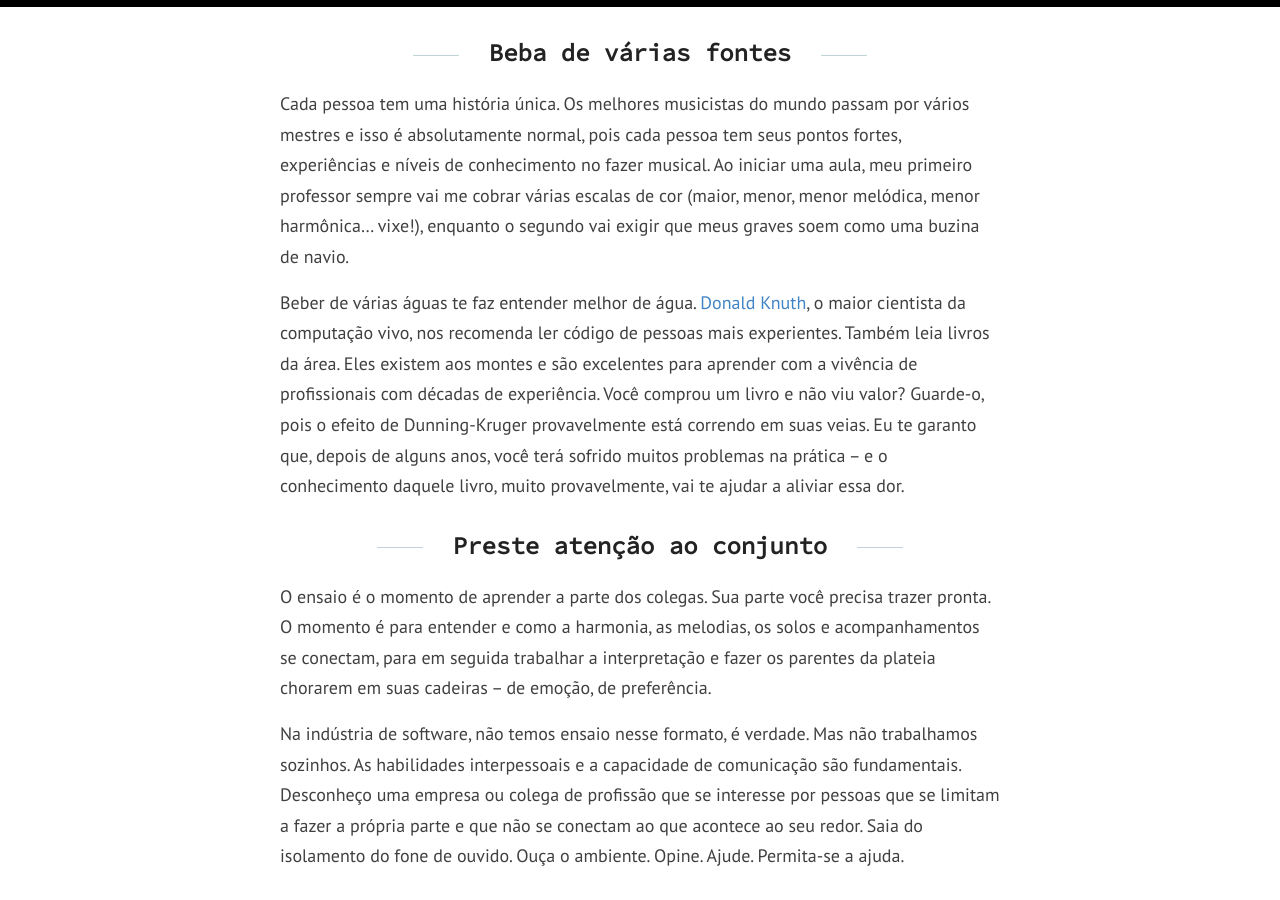
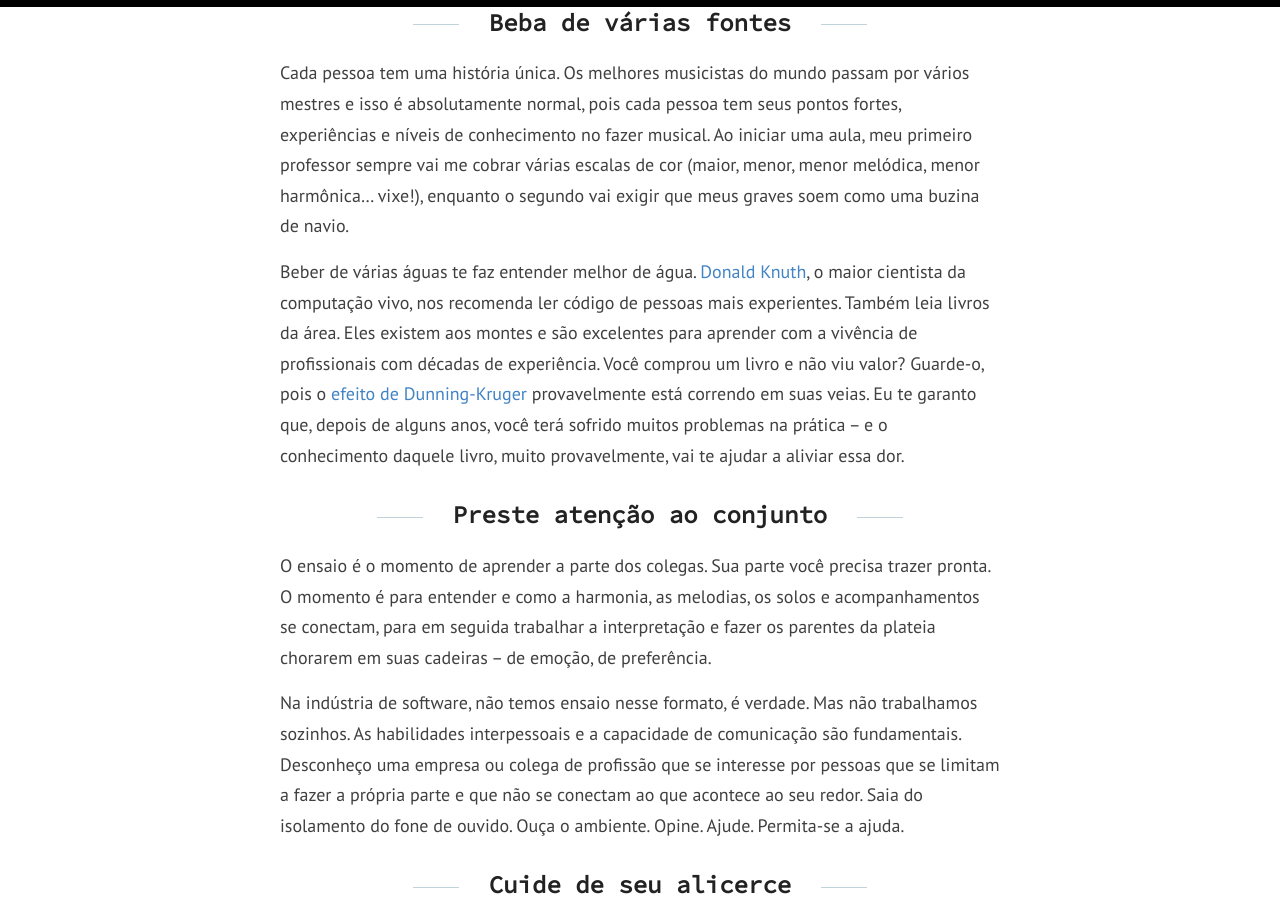
Before and after one commit to edsoncunha/edsoncunha.github.io, a Jekyll site: the page built from _posts/2019-10-16-licoes-da-musica-para-evoluir-no-desenvolvimento-de-software.md, in a window 1280 px wide and 900 px high, scrolled down 3079 px. Built offline with Jekyll 4.4.1, drawn with Linux system fonts in a browser that asks for light colours; comment, search, counter and statistics services are not loaded; part of the change alters nothing that is shown; some of the changed text lies outside the part shown.

```diff
--- a/_posts/2019-10-16-licoes-da-musica-para-evoluir-no-desenvolvimento-de-software.md
+++ b/_posts/2019-10-16-licoes-da-musica-para-evoluir-no-desenvolvimento-de-software.md
@@ -18,7 +18,7 @@ Ninguém toca um solo ou escreve um programa sofisticado com meia dúzia de aula
 
 Como diz aquele clichê, é muito mais transpiração do que inspiração. O que importa não é o tamanho do passo, mas não parar de caminhar. A experiência é adquirida durante a jornada.
 
-Ninguém começa a programar já pendurado em uma IDE. Antes, as pessoas aprendem a interpretar e resolver problemas, estruturar a solução na língua vernacular ou ALGOL, para só depois começar a mexer com código em uma linguagem de programação qualquer. Existe uma extensa caminhada entre o marco zero e a elaboração de arquiteturas de grandes projetos.
+Ninguém começa a programar já pendurado em uma IDE. Antes, as pessoas aprendem a interpretar e resolver problemas, estruturar a solução em português ou ALGOL, para só depois começar a mexer com código em uma linguagem de programação qualquer. Existe uma extensa caminhada entre o marco zero e a elaboração de arquiteturas de grandes projetos.
 
 ## Faça sua musculação
 
@@ -54,7 +54,7 @@ Você está agarrando em um trecho de um livro técnico que não consegue entend
 Cada pessoa tem uma história única. Os melhores musicistas do mundo passam por vários mestres e isso é absolutamente normal, pois cada pessoa tem seus pontos fortes, experiências e níveis de conhecimento no fazer musical. Ao iniciar uma aula, meu primeiro professor sempre vai me cobrar várias escalas de cor (maior, menor, menor melódica, menor harmônica... vixe!), enquanto o segundo vai exigir que meus graves soem como uma buzina de navio.
 
 
-Beber de várias águas te faz entender melhor de água. [Donald Knuth](https://pt.wikipedia.org/wiki/Donald_Knuth), o maior cientista da computação vivo, nos recomenda ler código de pessoas mais experientes. Também leia livros da área. Eles existem aos montes e são excelentes para aprender com a vivência de profissionais com décadas de experiência. Você comprou um livro e não viu valor? Guarde-o, pois o efeito de Dunning-Kruger provavelmente está correndo em suas veias. Eu te garanto que, depois de alguns anos, você terá sofrido muitos problemas na prática -- e o conhecimento daquele livro, muito provavelmente, vai te ajudar a aliviar essa dor.
+Beber de várias águas te faz entender melhor de água. [Donald Knuth](https://pt.wikipedia.org/wiki/Donald_Knuth), o maior cientista da computação vivo, nos recomenda ler código de pessoas mais experientes. Também leia livros da área. Eles existem aos montes e são excelentes para aprender com a vivência de profissionais com décadas de experiência. Você comprou um livro e não viu valor? Guarde-o, pois o [efeito de Dunning-Kruger](https://pt.m.wikipedia.org/wiki/Efeito_Dunning-Kruger) provavelmente está correndo em suas veias. Eu te garanto que, depois de alguns anos, você terá sofrido muitos problemas na prática -- e o conhecimento daquele livro, muito provavelmente, vai te ajudar a aliviar essa dor.
 
 <!-- ![image](https://musicadvisor.com/wp-content/uploads/2017/05/piano_720.jpg)
 
```
